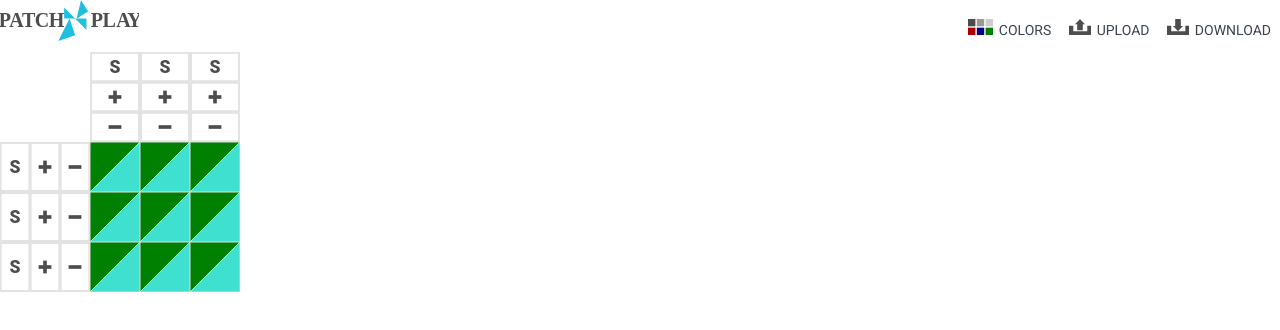
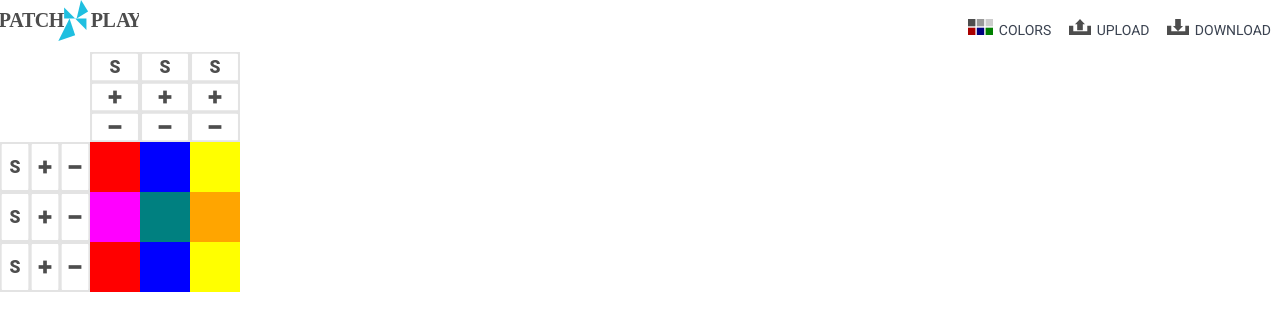
Before and after one commit to kissmedve/patchnplay, a React (Create React App) app: page / in a window 1280 px wide. Shown: the top 330 px of the page. Built offline with nearby package versions, Linux system fonts and the light colour scheme.

Commit message:
fixed Squares / Square display, fixed and improved SquareStyler, added StylersContext

```diff
--- a/src/App.js
+++ b/src/App.js
@@ -1,6 +1,7 @@
 import "./styles/globals.css";
 import { ColorsProvider } from "./components/ColorsContext";
 import { SquaresProvider } from "./components/SquaresContext";
+import { StylersProvider } from "./components/StylersContext";
 import Header from "./components/Header";
 import Navigation from "./components/Navigation";
 import Squares from "./components/Squares";
@@ -10,6 +11,7 @@ function App() {
     <>
       <ColorsProvider>
         <SquaresProvider>
+          <StylersProvider>
             <div className="app">
               <Header>
                 <Navigation />
@@ -20,6 +22,7 @@ function App() {
 
               <footer></footer>
             </div>
+          </StylersProvider>
         </SquaresProvider>
       </ColorsProvider>
     </>
--- a/src/components/Square.js
+++ b/src/components/Square.js
@@ -1,34 +1,35 @@
-import React, { useState } from 'react';
+import React, { useState, useContext } from 'react';
+import { StylersContext } from "./StylersContext";
 import SquareStyler from "./SquareStyler";
 
-const Square = ({ id }) => {
+const Square = ({ id, row, col, squareType, fillSquare, fillHstLdown, fillHstRdown, fillHstLup, fillHstRup, covered, sashing, sashingCrossed }) => {
 
-  // local states
-  const [squStylerIsOpen, setSquStylerIsOpen] = useState(false);
+  // global states
+  const { squStylerIsOpen, activeSquStyler, openSquStyler } = useContext(StylersContext);
 
-  const closeSquStyler = (event) => {
+  const openSquareStyler = (event) => {
     event.stopPropagation();
-    setSquStylerIsOpen(false);
+    openSquStyler(id);
   }
 
   return (
     <>
-      <div className="square" key={id} id={`id-${id}`} onClick={() => setSquStylerIsOpen(true)}>
+      <div className={`square ${squareType.toLowerCase()} ${covered === true ? 'covered' : 'not-covered'} ${sashing === true ? 'sashing' : ''} ${sashingCrossed === true ? 'sashing-crossed' : ''}`} onClick={openSquareStyler}>
         <svg
-          viewBox={'0 0 50 50'}
-          preserveAspectRatio="none">
+          viewBox={'0 0 50 50'} >
           <rect className="rect" x="0" y="0"
-            width="50" height="50" fill="red"
+            width="50" height="50" fill={fillSquare}
             stroke="ddd" />
-          <polygon className="hstdown ldown" points="0,0 50,50 0,50" fill="blue" stroke="#ddd" />
-          <polygon className="hstdown rdown" points="0,0 50,0 50,50" fill="yellow" stroke="#ddd" />
-          <polygon className="hstup lup" points="0,50 0,0 50,0" fill="green" stroke="#ddd" />
-          <polygon className="hstup rup" points="0,50 50,0 50,50" fill="turquoise" stroke="#ddd" />
+          <polygon className="hstdown ldown" points="0,0 50,50 0,50" fill={fillHstLdown} stroke="#ddd" />
+          <polygon className="hstdown rdown" points="0,0 50,0 50,50" fill={fillHstRdown} stroke="#ddd" />
+          <polygon className="hstup lup" points="0,50 0,0 50,0" fill={fillHstLup} stroke="#ddd" />
+          <polygon className="hstup rup" points="0,50 50,0 50,50" fill={fillHstRup} stroke="#ddd" />
         </svg>
         <SquareStyler
-          squStylerIsOpen={squStylerIsOpen}
-          closeSquStyler={closeSquStyler}
-          squareId={id} />
+          // squStylerIsOpen={squStylerIsOpen}
+          // activeSquStyler={activeSquStyler}
+          // closeSquareStyler={closeSquStyler}
+          id={id} />
       </div>
     </>
   )
--- a/src/components/Squares.js
+++ b/src/components/Squares.js
@@ -59,7 +59,8 @@ const Squares = () => {
     // each row of squares
     for (let i = 0; i < squares.length; i++) {
       // rowhead
-      let gridRowHeads = <div className="rowhead" >
+      let gridRowHeads =
+      <div className="rowhead" key={`rowhead-${i}`} id={`rowhead-${i}`}>
         <button className="squares-settings row-sashing" style={{ width: squareWidth, height: squareWidth }}>
           <span >Sashing</span>
         </button>
@@ -78,13 +79,14 @@ const Squares = () => {
       for (let k = 0; k < squares[0].length; k++) {
         let gridSquare =
           <Square
-            key={`${squares[i][k].row}-${squares[i][k].col}`}
-            id={`${squares[i][k].row}-${squares[i][k].col}`}
+            key={squares[i][k].id}
+            id={squares[i][k].id}
             row={squares[i][k].row}
             col={squares[i][k].col}
             squareType={squares[i][k].squareType}
             fillSquare={squares[i][k].fillSquare}
             fillHstLdown={squares[i][k].fillHstLdown}
+            fillHstRdown={squares[i][k].fillHstRdown}
             fillHstLup={squares[i][k].fillHstLup}
             fillHstRup={squares[i][k].fillHstRup}
             covered={squares[i][k].covered}
--- a/src/components/SquaresContext.js
+++ b/src/components/SquaresContext.js
@@ -9,19 +9,19 @@ const initialState = {
   sashingHeights: [1, 1, 1],
   squares: [
     [
-      { row: 0, col: 0, squareType: 'rect', fillSquare: 'red', fillHstLdown: 'red', fillHstRdown: 'white', fillHstLup: 'red', fillHstRup: 'white', covered: false, sashing: false, sashingCrossed: false, sashingWidth: 1, sashingHeight: 1 },
-      { row: 0, col: 1, squareType: 'rect', fillSquare: 'blue', fillHstLdown: 'blue', fillHstRdown: 'white', fillHstLup: 'blue', fillHstRup: 'white', covered: false, sashing: false, sashingCrossed: false, sashingWidth: 1, sashingHeight: 1 },
-      { row: 0, col: 2, squareType: 'rect', fillSquare: 'yellow', fillHstLdown: 'yellow', fillHstRdown: 'white', fillHstLup: 'yellow', fillHstRup: 'white', covered: false, sashing: false, sashingCrossed: false, sashingWidth: 1, sashingHeight: 1 }
+      { id: '0-0', row: 0, col: 0, squareType: 'rect', fillSquare: 'red', fillHstLdown: 'red', fillHstRdown: 'white', fillHstLup: 'red', fillHstRup: 'white', covered: false, sashing: false, sashingCrossed: false, sashingWidth: 1, sashingHeight: 1 },
+      { id: '0-1', row: 0, col: 1, squareType: 'rect', fillSquare: 'blue', fillHstLdown: 'blue', fillHstRdown: 'white', fillHstLup: 'blue', fillHstRup: 'white', covered: false, sashing: false, sashingCrossed: false, sashingWidth: 1, sashingHeight: 1 },
+      { id: '0-2', row: 0, col: 2, squareType: 'rect', fillSquare: 'yellow', fillHstLdown: 'yellow', fillHstRdown: 'white', fillHstLup: 'yellow', fillHstRup: 'white', covered: false, sashing: false, sashingCrossed: false, sashingWidth: 1, sashingHeight: 1 }
     ],
     [
-      { row: 1, col: 0, squareType: 'rect', fillSquare: 'magenta', fillHstLdown: 'magenta', fillHstRdown: 'white', fillHstLup: 'magenta', fillHstRup: 'white', covered: false, sashing: false, sashingCrossed: false, sashingWidth: 1, sashingHeight: 1 },
-      { row: 1, col: 1, squareType: 'rect', fillSquare: 'teal', fillHstLdown: 'teal', fillHstRdown: 'white', fillHstLup: 'teal', fillHstRup: 'white', covered: false, sashing: false, sashingCrossed: false, sashingWidth: 1, sashingHeight: 1 },
-      { row: 1, col: 2, squareType: 'rect', fillSquare: 'orange', fillHstLdown: 'orange', fillHstRdown: 'white', fillHstLup: 'orange', fillHstRup: 'white', covered: false, sashing: false, sashingCrossed: false, sashingWidth: 1, sashingHeight: 1 }
+      { id: '1-0', row: 1, col: 0, squareType: 'rect', fillSquare: 'magenta', fillHstLdown: 'magenta', fillHstRdown: 'white', fillHstLup: 'magenta', fillHstRup: 'white', covered: false, sashing: false, sashingCrossed: false, sashingWidth: 1, sashingHeight: 1 },
+      { id: '1-1', row: 1, col: 1, squareType: 'rect', fillSquare: 'teal', fillHstLdown: 'teal', fillHstRdown: 'white', fillHstLup: 'teal', fillHstRup: 'white', covered: false, sashing: false, sashingCrossed: false, sashingWidth: 1, sashingHeight: 1 },
+      { id: '1-2', row: 1, col: 2, squareType: 'rect', fillSquare: 'orange', fillHstLdown: 'orange', fillHstRdown: 'white', fillHstLup: 'orange', fillHstRup: 'white', covered: false, sashing: false, sashingCrossed: false, sashingWidth: 1, sashingHeight: 1 }
     ],
     [
-      { row: 2, col: 0, squareType: 'rect', fillSquare: 'red', fillHstLdown: 'red', fillHstRdown: 'white', fillHstLup: 'red', fillHstRup: 'white', covered: false, sashing: false, sashingCrossed: false, sashingWidth: 1, sashingHeight: 1 },
-      { row: 2, col: 1, squareType: 'rect', fillSquare: 'blue', fillHstLdown: 'blue', fillHstRdown: 'white', fillHstLup: 'blue', fillHstRup: 'white', covered: false, sashing: false, sashingCrossed: false, sashingWidth: 1, sashingHeight: 1 },
-      { row: 2, col: 2, squareType: 'rect', fillSquare: 'yellow', fillHstLdown: 'yellow', fillHstRdown: 'white', fillHstLup: 'yellow', fillHstRup: 'white', covered: false, sashing: false, sashingCrossed: false, sashingWidth: 1, sashingHeight: 1 }
+      { id: '2-0', row: 2, col: 0, squareType: 'rect', fillSquare: 'red', fillHstLdown: 'red', fillHstRdown: 'white', fillHstLup: 'red', fillHstRup: 'white', covered: false, sashing: false, sashingCrossed: false, sashingWidth: 1, sashingHeight: 1 },
+      { id: '2-1', row: 2, col: 1, squareType: 'rect', fillSquare: 'blue', fillHstLdown: 'blue', fillHstRdown: 'white', fillHstLup: 'blue', fillHstRup: 'white', covered: false, sashing: false, sashingCrossed: false, sashingWidth: 1, sashingHeight: 1 },
+      { id: '2-2', row: 2, col: 2, squareType: 'rect', fillSquare: 'yellow', fillHstLdown: 'yellow', fillHstRdown: 'white', fillHstLup: 'yellow', fillHstRup: 'white', covered: false, sashing: false, sashingCrossed: false, sashingWidth: 1, sashingHeight: 1 }
     ]
   ],
   baseColor: 'eee',
@@ -49,17 +49,29 @@ export const SquaresReducer = (state, action) => {
       }
 
     case "EDIT_SQUARE":
-      const updatedSquare = action.payload;
-      const updatedSquares = state.squares.map((squ) => {
-        if (squ.id === updatedSquare.id) {
-          return updatedSquare;
-        }
-        return squ;
+      const propKey = action.payload.propertyKey;
+      const propValue = action.payload.propertyValue;
+      const propId = action.payload.id;
+      console.log('action.payload', action.payload);
+      console.log('propId', propId);
+      const updatedSquares = state.squares.map(squs => {
+        return squs.map(squ => {
+          if (squ.id === propId ) {
+            let prop = propKey;
+            return {
+              ...squ,
+              [prop]: propValue
+            }
+          }
+          return squ;
+        })
       });
+
       return {
         ...state,
-        squares: updatedSquares
+        squares: updatedSquares,
       };
+
 
     case "UPDATE_SQUARES":
       return {
@@ -87,10 +99,10 @@ export const SquaresProvider = ({ children }) => {
     });
   };
   // edit a single square
-  const editSquare = (square) => {
+  const editSquare = ({ id, propertyKey, propertyValue }) => {
     dispatch({
       type: "EDIT_SQUARE",
-      payload: square
+      payload: { id, propertyKey, propertyValue }
     });
   };
 
--- /dev/null
+++ b/src/components/StylersContext.js
@@ -0,0 +1,59 @@
+import React, { createContext, useReducer } from "react";
+
+const initialState = {
+  squStylerIsOpen: false,
+  activeSquStyler: '',
+};
+
+export const StylersContext = createContext(initialState);
+
+export const StylersReducer = (state, action) => {
+  switch (action.type) {
+
+    case "OPEN_SQUSTYLER":
+      return {
+        ...state,
+        squStylerIsOpen: true,
+        activeSquStyler: action.payload,
+      };
+
+    case "CLOSE_SQUSTYLER":
+      return {
+        ...state,
+        squStylerIsOpen: false,
+        activeSquStyler: '',
+      };
+
+    default:
+      return null;
+  }
+}
+
+export const StylersProvider = ({ children }) => {
+  const [state, dispatch] = useReducer(StylersReducer, initialState);
+
+  const openSquStyler = (id) => {
+    dispatch({
+      type: "OPEN_SQUSTYLER",
+      payload: id
+    });
+  }
+  const closeSquStyler = () => {
+    dispatch({
+      type: "CLOSE_SQUSTYLER",
+    });
+  }
+
+  return (
+    <StylersContext.Provider
+      value={{
+        squStylerIsOpen: state.squStylerIsOpen,
+        activeSquStyler: state.activeSquStyler,
+        openSquStyler,
+        closeSquStyler,
+      }}
+    >
+      {children}
+    </StylersContext.Provider>
+  );
+};
--- a/src/styles/globals.css
+++ b/src/styles/globals.css
@@ -30,16 +30,16 @@ body {
 .square.sashing.sashing-crossed .rect {
   stroke: #ddd !important;
 }
-.square.rect .hstdown,
-.square.rect .hstup {
+.square.rect svg .hstdown,
+.square.rect svg .hstup {
   display: none;
 }
-.square.hstdown .rect,
-.square.hstdown .hstup {
+.square.hstdown svg .rect,
+.square.hstdown svg .hstup {
   display: none;
 }
-.square.hstup .rect,
-.square.hstup .hstdown {
+.square.hstup svg .rect,
+.square.hstup svg .hstdown {
   display: none;
 }
 .slider ul {
```
Also changed, not shown: src/components/SquareStyler.js (+26 -5 lines). Lines whose indentation alone changed are shown as unchanged.
